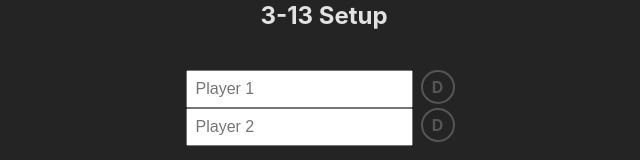
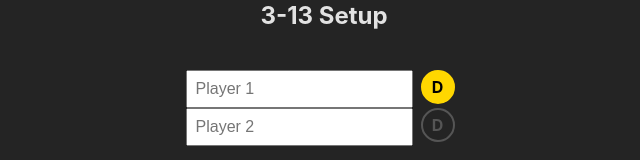
Before and after one commit to drstemper/card-scoreboard, a React (Vite) app: page / in a window 1280 px wide. Shown: the part 407-567 px from the top of the page, without its empty margins (316-956 px from the left). Built offline with nearby package versions, Linux system fonts and the light colour scheme.

Commit message:
feat: highlight selected dealer indicator

```diff
--- a/src/App.css
+++ b/src/App.css
@@ -201,6 +201,12 @@ th {
   transition: all 0.2s;
 }
 
+.dealer-select.selected {
+  background-color: #ffd700;
+  color: #000;
+  border-color: #ffd700;
+}
+
 .table-header {
   display: flex;
   justify-content: center;
```
